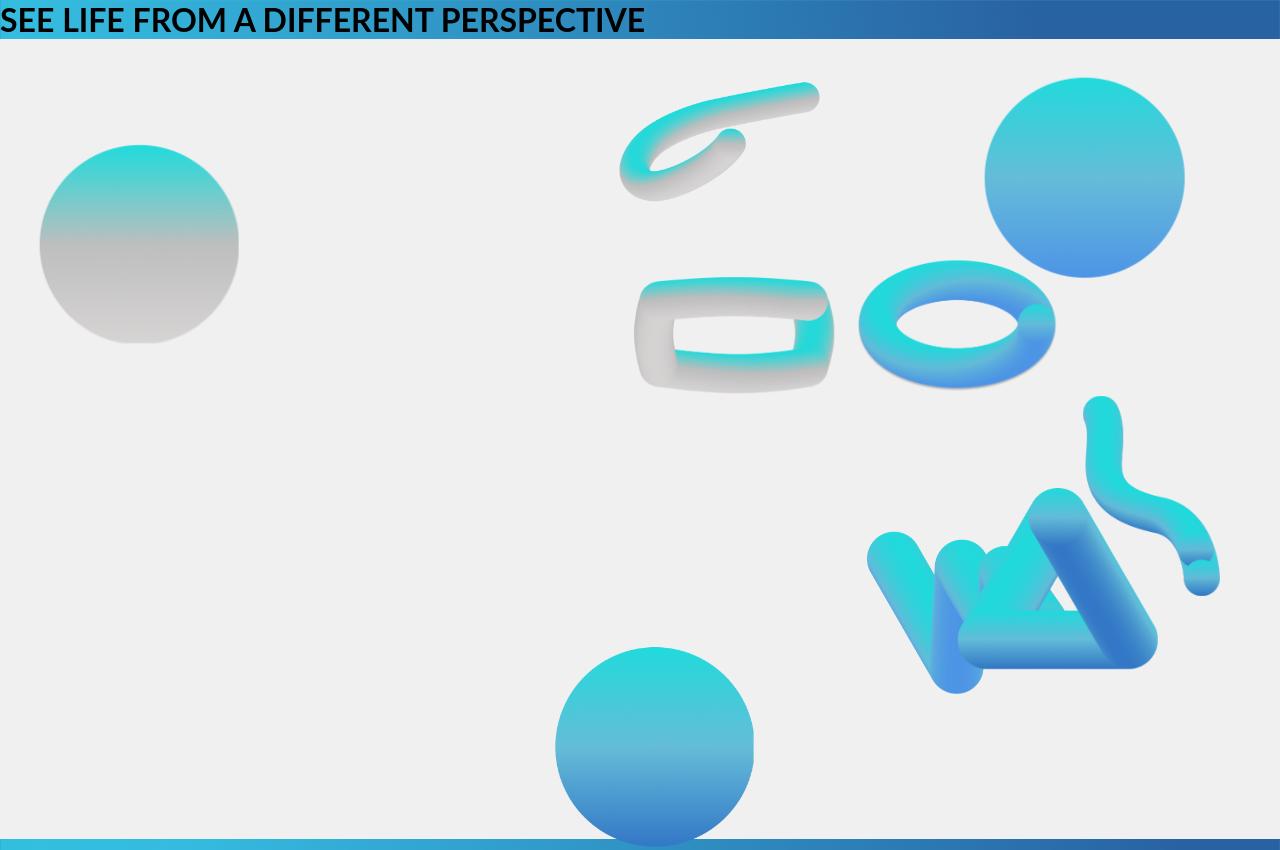
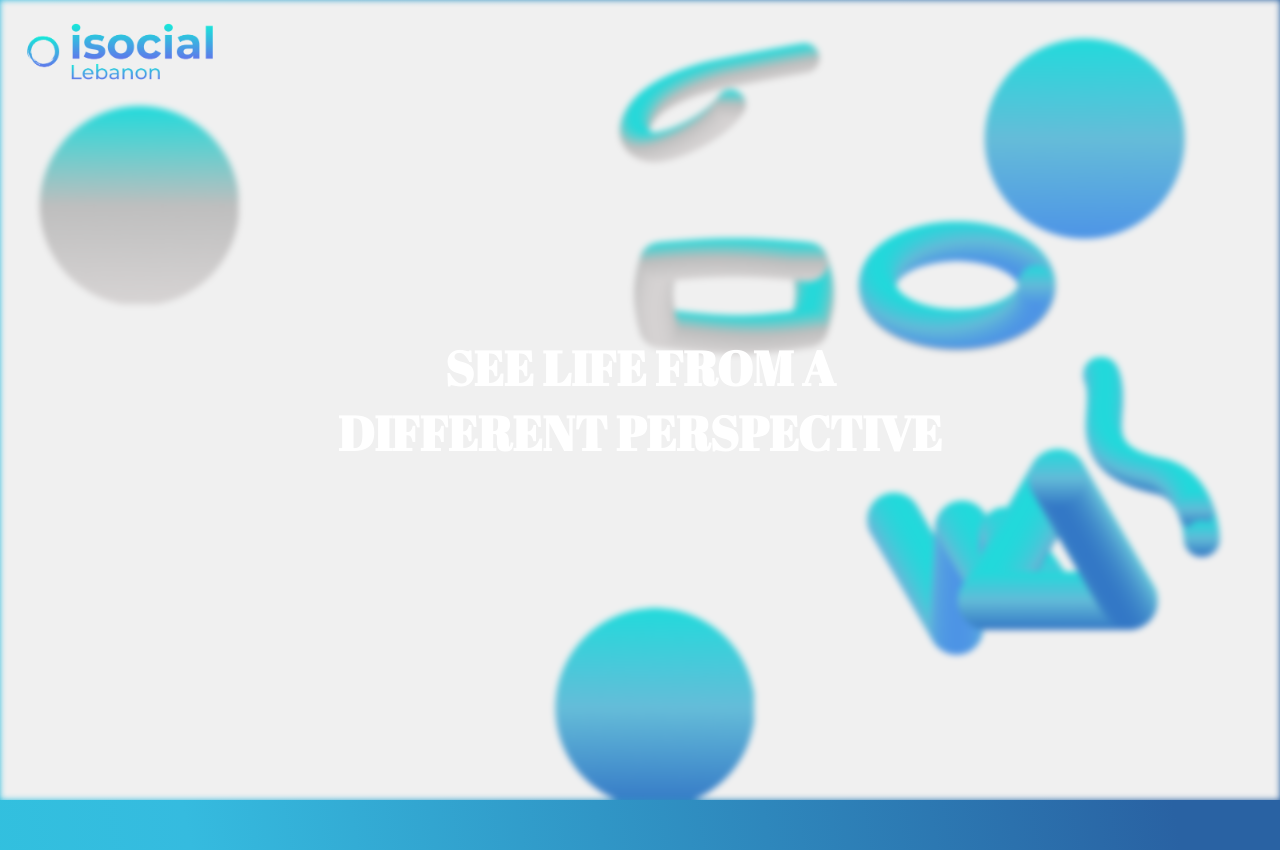
Before and after one commit to mayaeyd/digital-marketing-website, a plain HTML site: page index.html in a window 1280 px wide. Shown: the top 850 px of the page. Drawn offline with nearby package versions, Linux system fonts and the light colour scheme.

Commit message:
Add logo and subtitle to landing screen

```diff
--- a/index.html
+++ b/index.html
@@ -8,11 +8,12 @@
 </head>
 <body>
 
-  <div>
+  <div class="content-container">
+    <div class="logo-container">
+      <img src="./assets/icons/isocial LOGO.png" alt="Logo" />
+    </div>
     <h1>SEE LIFE FROM A DIFFERENT PERSPECTIVE</h1>
-  </div>
-
-  <div class="objects-container"> <!--body-->
+    <div class="objects-container"> <!-- body -->
       <div class="shape shape1"></div>
       <div class="shape shape2"></div>
       <div class="shape shape3"></div>
@@ -22,6 +23,7 @@
       <div class="shape shape7"></div>
       <div class="shape shape8"></div>
       <div class="shape shape9"></div>
+    </div>
   </div>
 
   <div class="content">
--- a/utilities/styles.css
+++ b/utilities/styles.css
@@ -3,6 +3,11 @@
     padding: 0;
     box-sizing: border-box;
 
+}
+
+@font-face {
+    font-family: 'Abril';
+    src: url(./../assets/fonts/AbrilFatface-Regular.ttf);
 }
 
 .wrapper,
@@ -55,16 +60,47 @@
   height: 100vh;
 }
 
+.logo-container {
+    position: absolute;
+    top: 20px;
+    left: 20px;
+    z-index: 4;
+  }
+
+  .logo-container img {
+    width: 200px;
+    height: auto;
+  }
+
+.content-container {
+    position: relative;
+    width: 100%;
+    height: 100vh;
+    display: flex;
+    justify-content: center;
+    align-items: center;
+    overflow: hidden;
+  }
+
+  .content-container h1 {
+    position: absolute;
+    z-index: 3;
+    font-size: 3rem;
+    color: white;
+    text-align: center;
+    font-weight: bold;
+    font-family: 'Abril';
+    max-width: 50%;
+  }
+
 .objects-container{
     overflow: hidden;
+    position: absolute;
     background-color: #f0f0f0;
     height: 100vh;
     width: 100%;
     z-index: -1;
-}
-
-.hh{
-    z-index: 3;
+    filter: blur(3px);
 }
 
 .shape {
```
Also changed, not shown: assets/fonts/AbrilFatface-Regular.ttf (added), assets/icons/isocial LOGO.png (added). Lines whose indentation alone changed are shown as unchanged.
